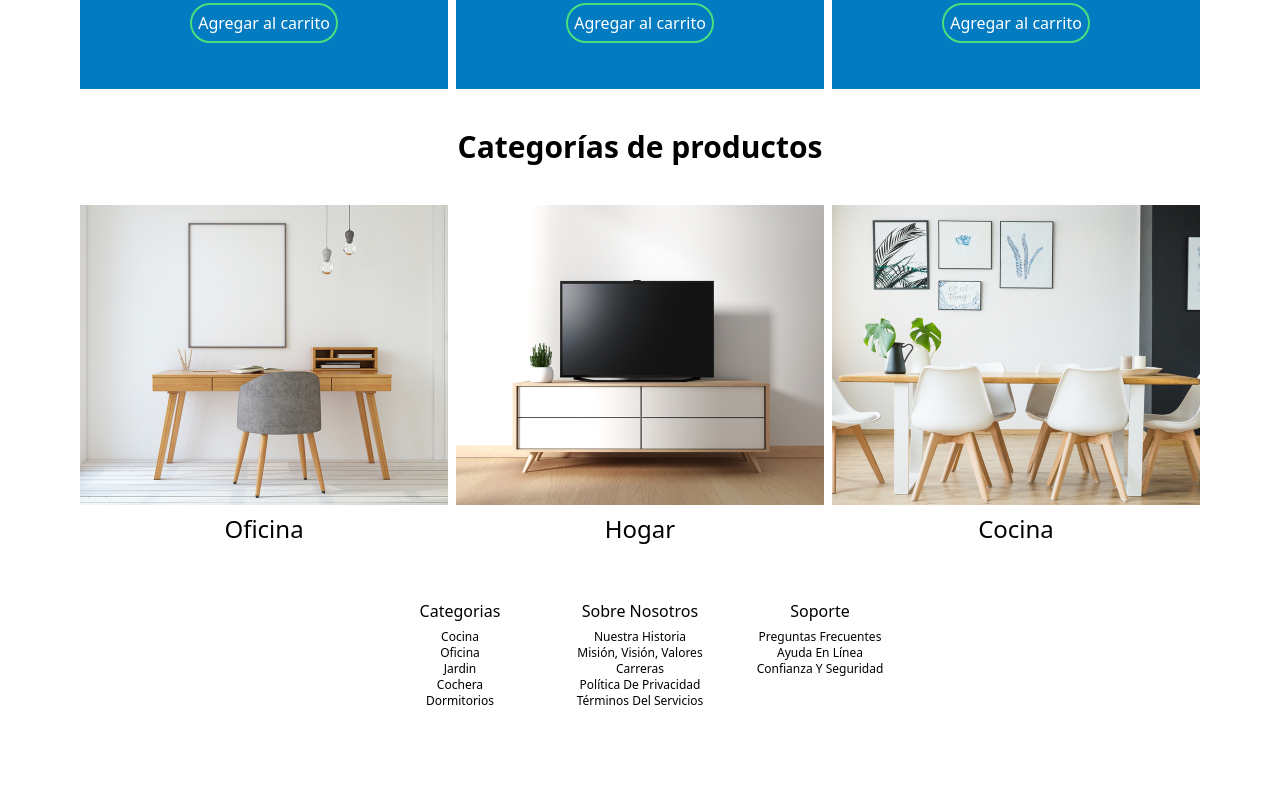
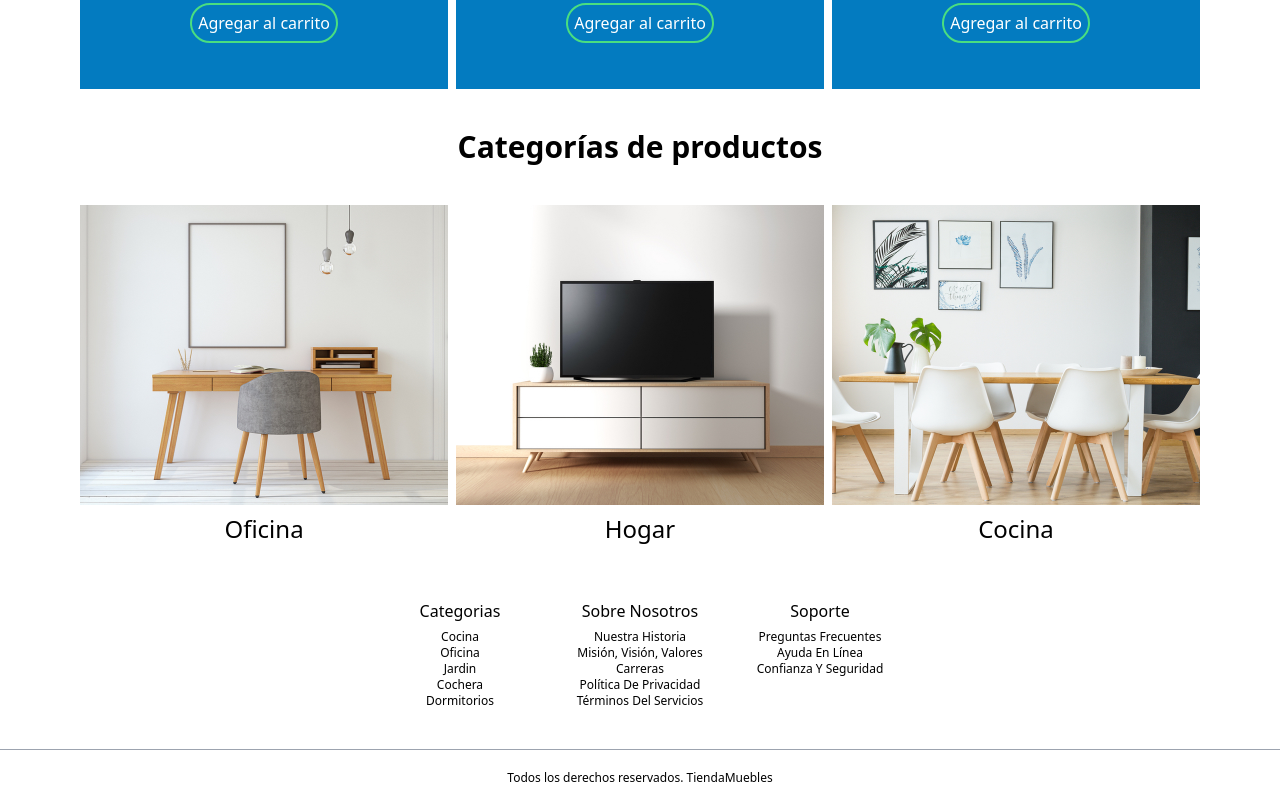
Before and after one commit to vhdezpedro/FrontendFundamentals, a website: page index.html in a window 1280 px wide. Shown: the part 2261-3067 px from the top of the page. Before the commit the page ends 3010 px from the top, so only its background shows below. Drawn offline with Linux system fonts and the light colour scheme; a web font is replaced by a local one.

Commit message:
Se agrega el pie de página, con estilos

```diff
--- a/index.html
+++ b/index.html
@@ -378,7 +378,11 @@
       </div>
     </section>
     <!-- footer section -->
-    <footer></footer>
+    <footer class="py-5 border-t border-gray-400">
+      <p class="text-xs text-center">
+        Todos los derechos reservados. TiendaMuebles
+      </p>
+    </footer>
     <!-- JavaScript Section -->
     <script src="./src/js/main.js"></script>
   </body>
```
Also changed, not shown: dist/output.css.
